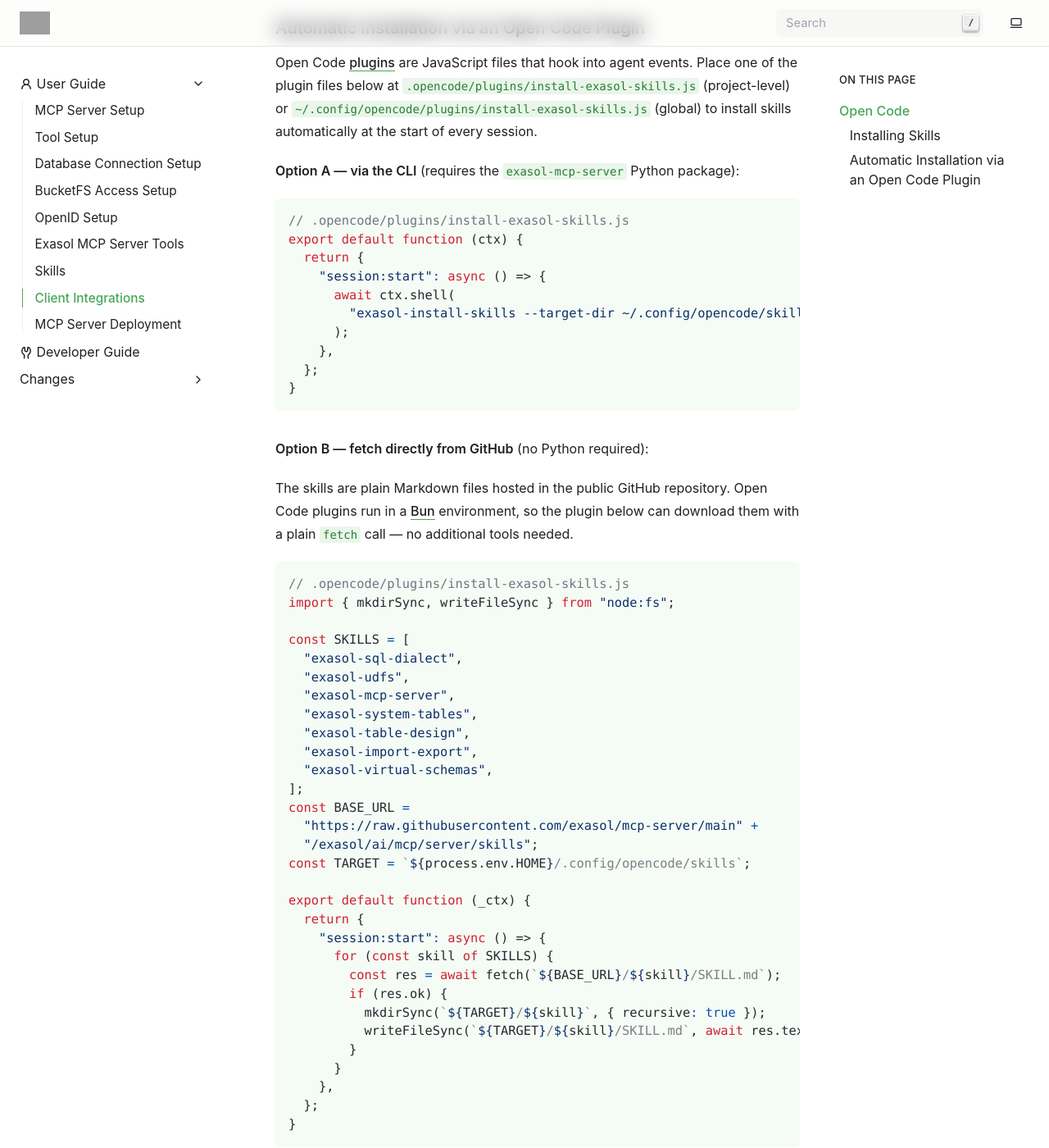
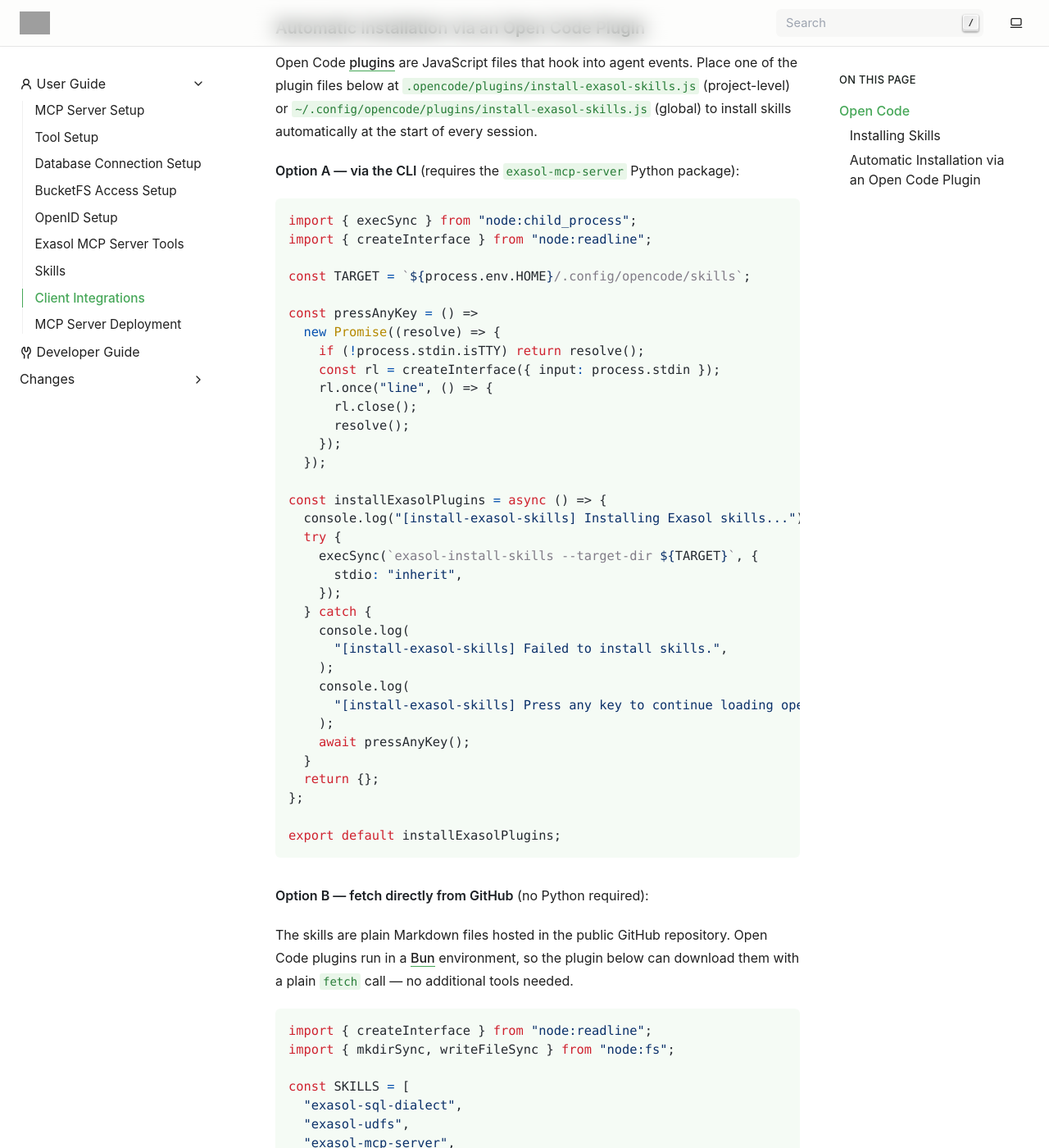
Before and after one commit to exasol/mcp-server, a Sphinx documentation site: the page built from doc/user_guide/integration.rst, in a window 1280 px wide and 1400 px high, scrolled down 989 px. Shown: the whole window at 82% size. Built offline with Sphinx 7.4.7, drawn with Linux system fonts in a browser that asks for light colours; some of the changed text lies outside the part shown; grey boxes are pictures that could not be loaded.

Commit message:
#237: Fixed the opencode plugin in the doc (#238)
* #237: Fixed the opencode plugin

* #237: Addressed review comments

```diff
--- a/doc/user_guide/integration.rst
+++ b/doc/user_guide/integration.rst
@@ -53,16 +53,40 @@
 
 .. code-block:: javascript
 
-    // .opencode/plugins/install-exasol-skills.js
-    export default function (ctx) {
-      return {
-        "session:start": async () => {
-          await ctx.shell(
-            "exasol-install-skills --target-dir ~/.config/opencode/skills/"
-          );
-        },
-      };
-    }
+    import { execSync } from "node:child_process";
+    import { createInterface } from "node:readline";
+
+    const TARGET = `${process.env.HOME}/.config/opencode/skills`;
+
+    const pressAnyKey = () =>
+      new Promise((resolve) => {
+        if (!process.stdin.isTTY) return resolve();
+        const rl = createInterface({ input: process.stdin });
+        rl.once("line", () => {
+          rl.close();
+          resolve();
+        });
+      });
+
+    const installExasolPlugins = async () => {
+      console.log("[install-exasol-skills] Installing Exasol skills...");
+      try {
+        execSync(`exasol-install-skills --target-dir ${TARGET}`, {
+          stdio: "inherit",
+        });
+      } catch {
+        console.log(
+          "[install-exasol-skills] Failed to install skills.",
+        );
+        console.log(
+          "[install-exasol-skills] Press any key to continue loading opencode...",
+        );
+        await pressAnyKey();
+      }
+      return {};
+    };
+
+    export default installExasolPlugins;
 
 **Option B — fetch directly from GitHub** (no Python required):
 
@@ -72,7 +96,7 @@
 
 .. code-block:: javascript
 
-    // .opencode/plugins/install-exasol-skills.js
+    import { createInterface } from "node:readline";
     import { mkdirSync, writeFileSync } from "node:fs";
 
     const SKILLS = [
@@ -89,19 +113,52 @@
       "/exasol/ai/mcp/server/skills";
     const TARGET = `${process.env.HOME}/.config/opencode/skills`;
 
-    export default function (_ctx) {
-      return {
-        "session:start": async () => {
-          for (const skill of SKILLS) {
-            const res = await fetch(`${BASE_URL}/${skill}/SKILL.md`);
-            if (res.ok) {
-              mkdirSync(`${TARGET}/${skill}`, { recursive: true });
-              writeFileSync(`${TARGET}/${skill}/SKILL.md`, await res.text());
-            }
+    const pressAnyKey = () =>
+      new Promise((resolve) => {
+        if (!process.stdin.isTTY) return resolve();
+        const rl = createInterface({ input: process.stdin });
+        rl.once("line", () => {
+          rl.close();
+          resolve();
+        });
+      });
+
+    const downloadSkills = async () => {
+      let failed = false;
+      console.log("[install-exasol-skills] Installing Exasol skills...");
+      mkdirSync(TARGET, { recursive: true });
+      for (const skill of SKILLS) {
+        try {
+          const url = `${BASE_URL}/${skill}/SKILL.md`;
+          console.log(`[install-exasol-skills]   fetching ${skill}...`);
+          const res = await fetch(url);
+          if (res.ok) {
+            const text = await res.text();
+            mkdirSync(`${TARGET}/${skill}`, { recursive: true });
+            writeFileSync(`${TARGET}/${skill}/SKILL.md`, text);
+            console.log(`[install-exasol-skills]   ✓ ${skill} installed`);
+          } else {
+            failed = true;
+            console.warn(`[install-exasol-skills]   ✗ ${skill} skipped (HTTP ${res.status})`);
           }
-        },
-      };
-    }
+        } catch (err) {
+          failed = true;
+          console.error(`[install-exasol-skills]   ✗ ${skill} failed:`, err);
+        }
+      }
+      if (failed) {
+        console.log("[install-exasol-skills] One or more skills failed to install.");
+        console.log("[install-exasol-skills] Press any key to continue loading opencode...");
+        await pressAnyKey();
+      }
+    };
+
+    const installExasolPlugins = async () => {
+      await downloadSkills();
+      return {};
+    };
+
+    export default installExasolPlugins;
 
 To pin to a specific release instead of ``main``, replace ``main`` in ``BASE_URL``
 with the desired tag, e.g. ``refs/tags/1.9.0``.
```
Also changed, not shown: doc/changes/unreleased.md (+4 -0 lines).
